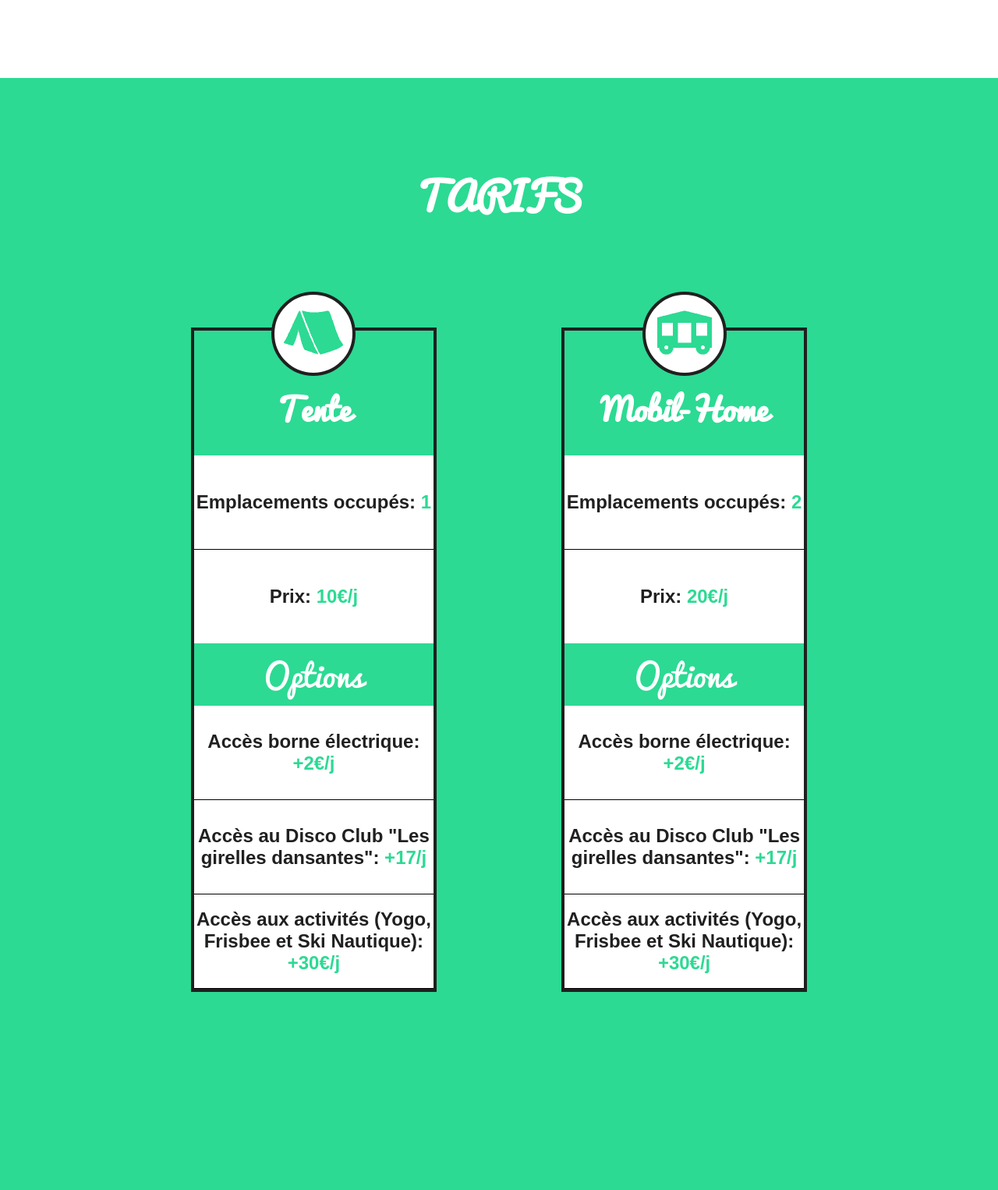
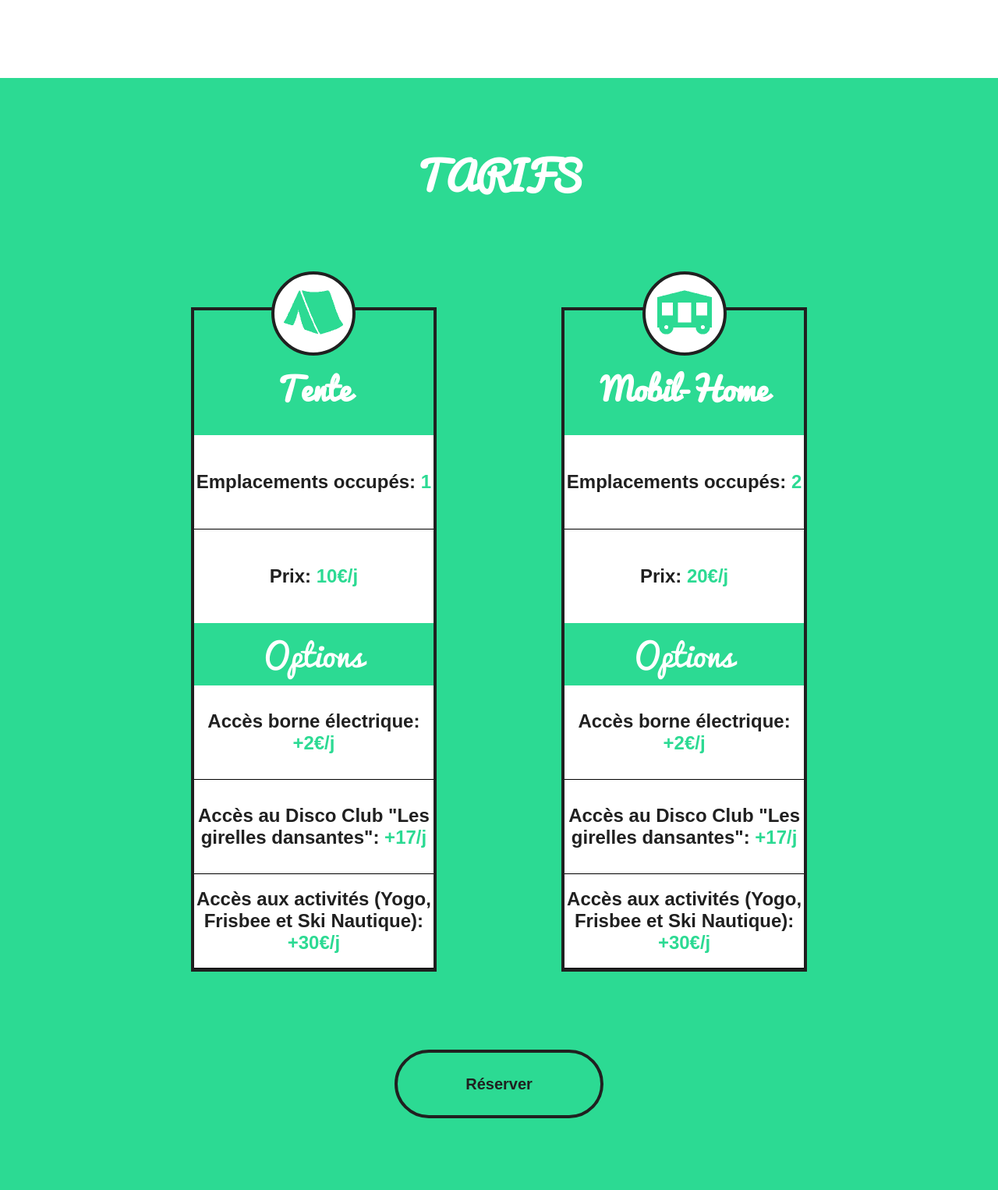
Before and after one commit to nicolas-camilloni/camping, a PHP site: page / in a window 1280 px wide. Shown: the part 741-2267 px from the top of the page at 78% size. Before the commit the page ends 2013 px from the top, so only its background shows below. Run offline with PHP 8.4, Linux system fonts and the light colour scheme.

Commit message:
css index v2

```diff
--- a/css/style.css
+++ b/css/style.css
@@ -182,7 +182,7 @@ main {
     flex-direction: column;
     width: 100%;
     height: 80%;
-    padding: 60px 0 100px 0;
+    padding: 34px 0 100px 0;
     background-color: #2cda93;
 }
 
@@ -294,3 +294,26 @@ main {
     font-size: 40px;
     line-height: 40px;
 }
+
+#cbtnres {
+    margin-top: 100px;
+    height: 80px;
+    /* background-color: #202020; */
+    display: flex;
+    justify-content: center;
+}
+
+#cbtnres a {
+    height: 100%;
+    width: 260px;
+    display: flex;
+    justify-content: center;
+    align-items: center;
+    text-decoration: none;
+    border: 4px solid #202020;
+    border-radius: 50px;
+    color: #202020;
+    font-size: 20px;
+    font-family: Arial, Helvetica, sans-serif;
+    font-weight: bold;
+}
--- a/index.php
+++ b/index.php
@@ -77,6 +77,9 @@ session_start();
                 </article>
             </section>
         </section>
+        <section id="cbtnres">
+            <a href="reservationform.php"><p>Réserver</p></a>
+        </section>
     </section>
 </main>
 
```
